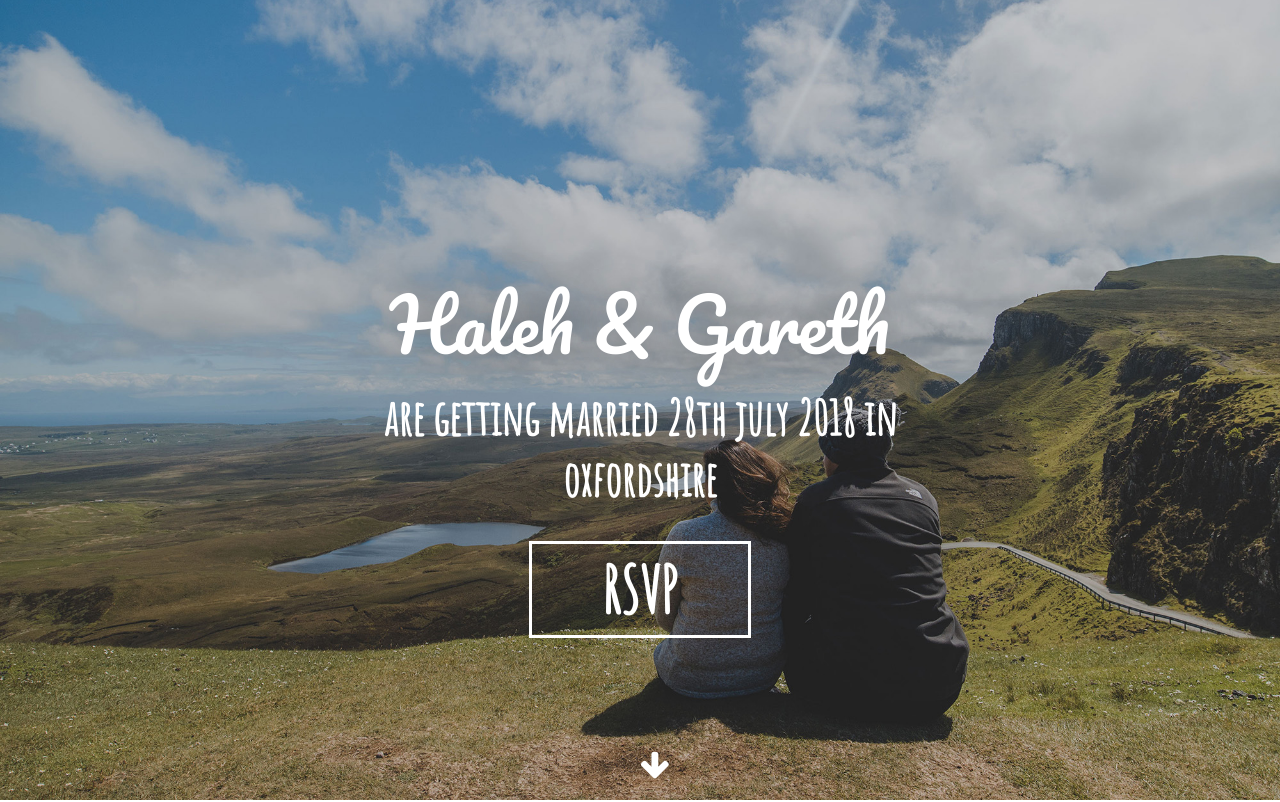
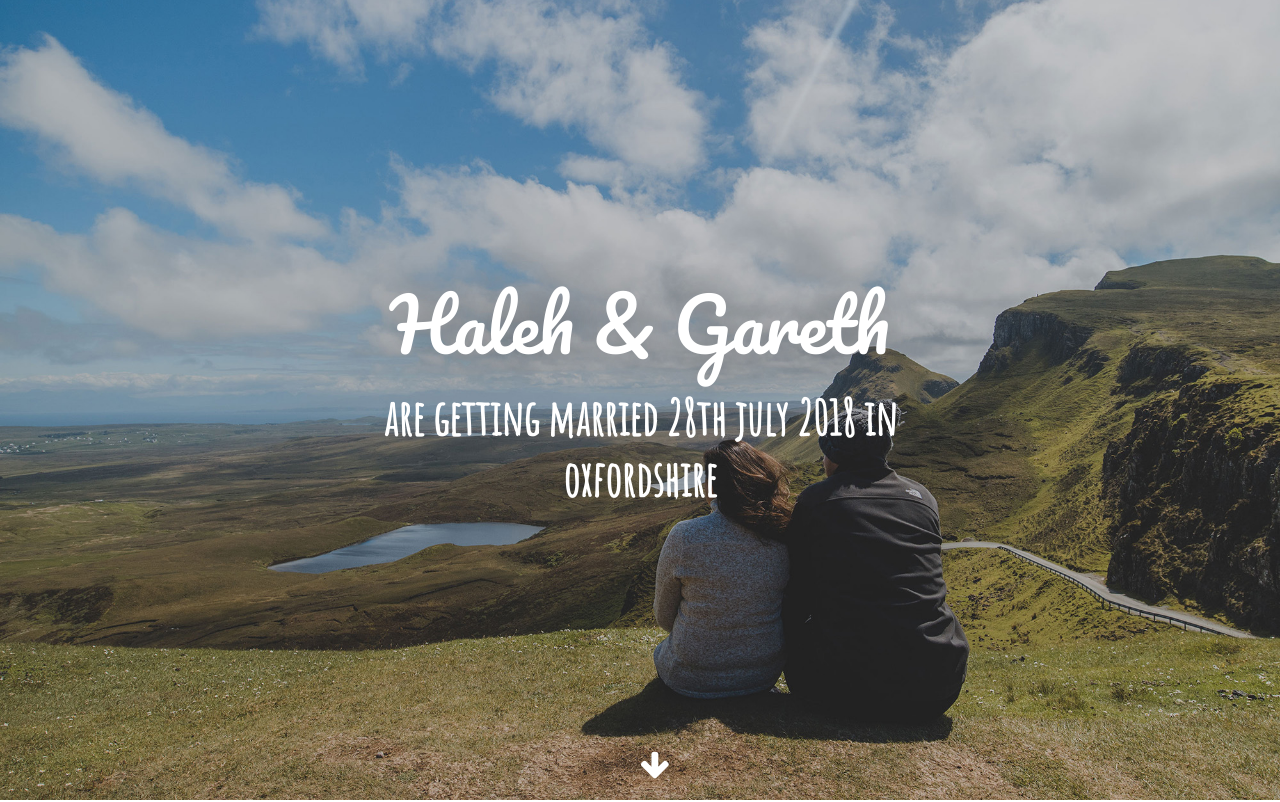
Before and after one commit to worzy/halehandgareth, a website: page index.html in a window 1280 px wide. Shown: the top 802 px of the page. Drawn offline with nearby package versions, Linux system fonts and the light colour scheme.

Commit message:
Remove RSVP button to avoid confusion

```diff
--- a/index.html
+++ b/index.html
@@ -35,7 +35,6 @@
 				<div class="header-text col8 center">
 					<h1>Haleh &amp; Gareth</h1>
 					<h3>are getting married 28th july 2018 in oxfordshire</h3>
-					<a href="#contact" class="action-button">RSVP</a>
 				</div>
 				<div class="arrow bounce">
 				  	<a class="fa fa-arrow-down fa-2x" href="#story"></a>
```
